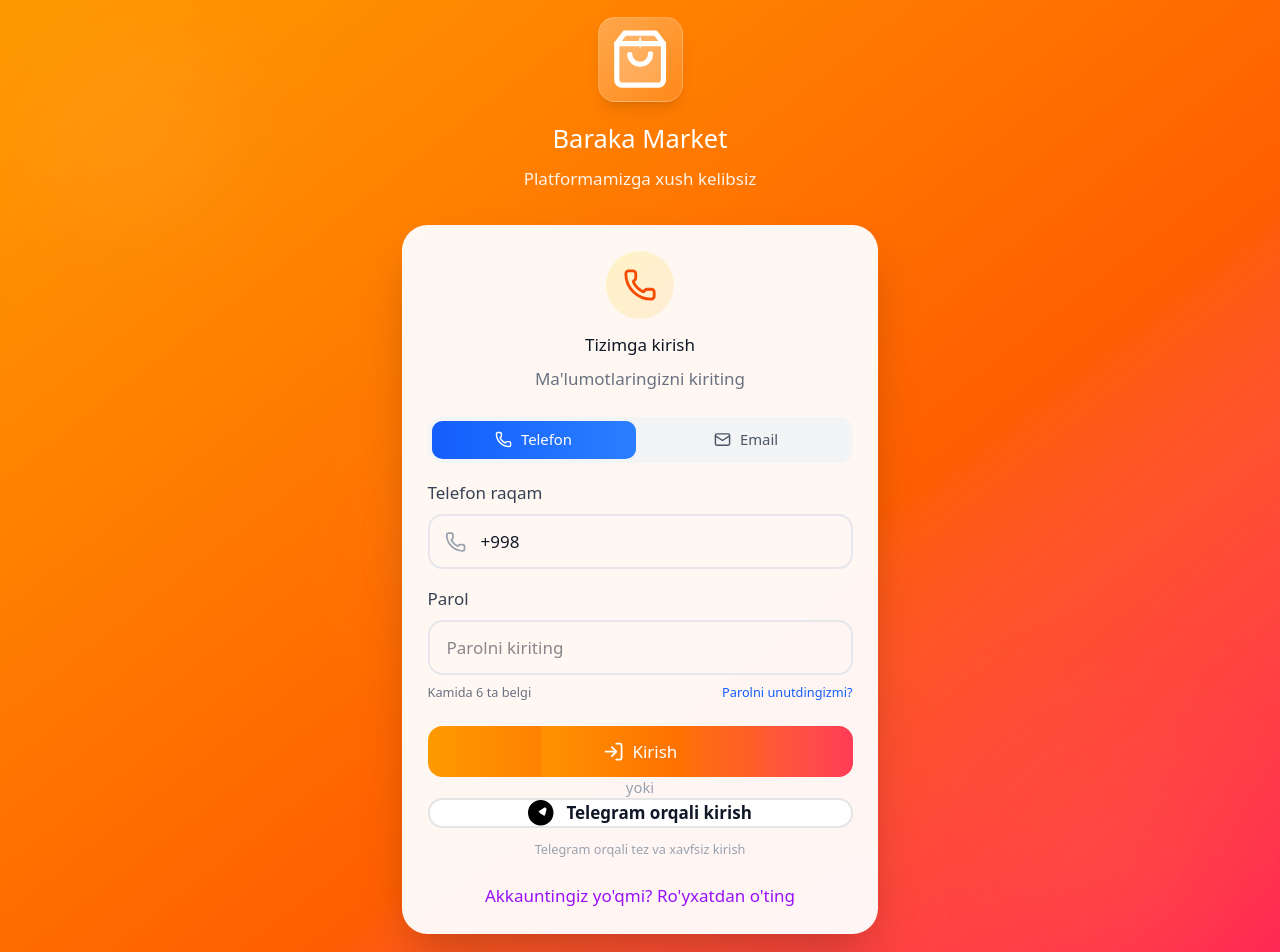
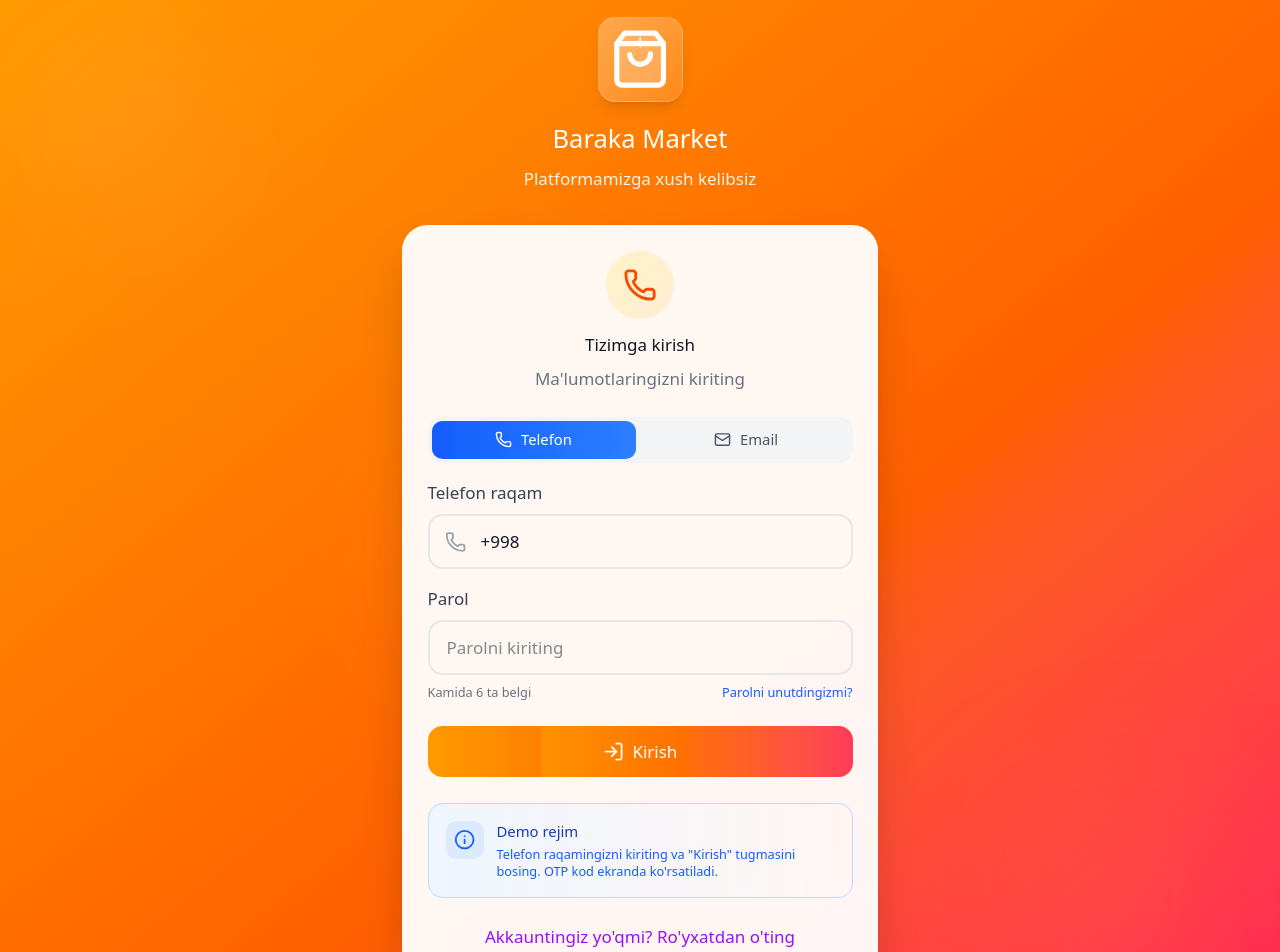
Before and after one commit to rey45eyh45/barakamarket, a React (Vite) app: page / in a window 1280 px wide. Shown: the top 952 px of the page. Built offline with nearby package versions, Linux system fonts and the light colour scheme.

Commit message:
Fix OTP demo mode display and remove Telegram login (requires HTTPS)

```diff
--- a/src/components/AuthPage.tsx
+++ b/src/components/AuthPage.tsx
@@ -538,22 +538,26 @@
             </motion.button>
           </form>
 
-          {/* Divider */}
-          <div className="flex items-center gap-4 my-6">
-            <div className="flex-1 h-px bg-gray-200"></div>
-            <span className="text-gray-400 text-sm">yoki</span>
-            <div className="flex-1 h-px bg-gray-200"></div>
-          </div>
+          {/* Info about demo mode */}
+          <motion.div
+            initial={{ opacity: 0, y: 10 }}
+            animate={{ opacity: 1, y: 0 }}
+            transition={{ delay: 0.4 }}
+            className="mt-6 bg-gradient-to-r from-blue-50 to-indigo-50 dark:from-blue-900/20 dark:to-indigo-900/20 border border-blue-200 dark:border-blue-800 rounded-xl p-4"
+          >
+            <div className="flex items-start gap-3">
+              <div className="p-2 bg-blue-100 dark:bg-blue-800 rounded-lg">
+                <Info className="w-5 h-5 text-blue-600 dark:text-blue-300" />
+              </div>
+              <div>
+                <h4 className="text-blue-800 dark:text-blue-200 font-medium text-sm mb-1">Demo rejim</h4>
+                <p className="text-blue-600 dark:text-blue-400 text-xs">
+                  Telefon raqamingizni kiriting va "Kirish" tugmasini bosing. OTP kod ekranda ko'rsatiladi.
+                </p>
+              </div>
+            </div>
+          </motion.div>
 
-          {/* Telegram Login Button */}
-          <CustomTelegramLoginButton
-            botName="Baraka_market_aibot"
-            authParam="login"
-          />
-
-          <p className="text-gray-400 text-xs text-center mt-3">
-            Telegram orqali tez va xavfsiz kirish
-          </p>
           <motion.div
             className="text-center mt-6"
             initial={{ opacity: 0 }}
--- a/src/components/OTPModal.tsx
+++ b/src/components/OTPModal.tsx
@@ -174,9 +174,36 @@
           {/* Content */}
           <div className="p-6">
             {/* Instructions */}
-            <p className="text-gray-600 dark:text-gray-400 text-sm text-center mb-6">
+            <p className="text-gray-600 dark:text-gray-400 text-sm text-center mb-4">
               6 raqamli kodni kiriting
             </p>
+
+            {/* Demo mode - show test code */}
+            {testCode && (
+              <motion.div
+                initial={{ opacity: 0, y: -10 }}
+                animate={{ opacity: 1, y: 0 }}
+                className="mb-4 bg-gradient-to-r from-green-50 to-emerald-50 dark:from-green-900/30 dark:to-emerald-900/30 border border-green-200 dark:border-green-700 rounded-xl p-4"
+              >
+                <div className="flex items-center justify-center gap-2 mb-2">
+                  <Info className="w-4 h-4 text-green-600" />
+                  <span className="text-green-700 dark:text-green-300 text-sm font-medium">Demo rejim - Tasdiqlash kodi:</span>
+                </div>
+                <div className="flex justify-center gap-2">
+                  {testCode.split('').map((digit, i) => (
+                    <span
+                      key={i}
+                      className="w-10 h-12 flex items-center justify-center bg-white dark:bg-gray-800 border-2 border-green-400 rounded-lg text-xl font-bold text-green-600"
+                    >
+                      {digit}
+                    </span>
+                  ))}
+                </div>
+                <p className="text-green-600 dark:text-green-400 text-xs text-center mt-2">
+                  Yuqoridagi kodni quyiga kiriting
+                </p>
+              </motion.div>
+            )}
 
             {/* OTP Input */}
             <div className="flex gap-2 justify-center mb-4" onPaste={handlePaste}>
```
